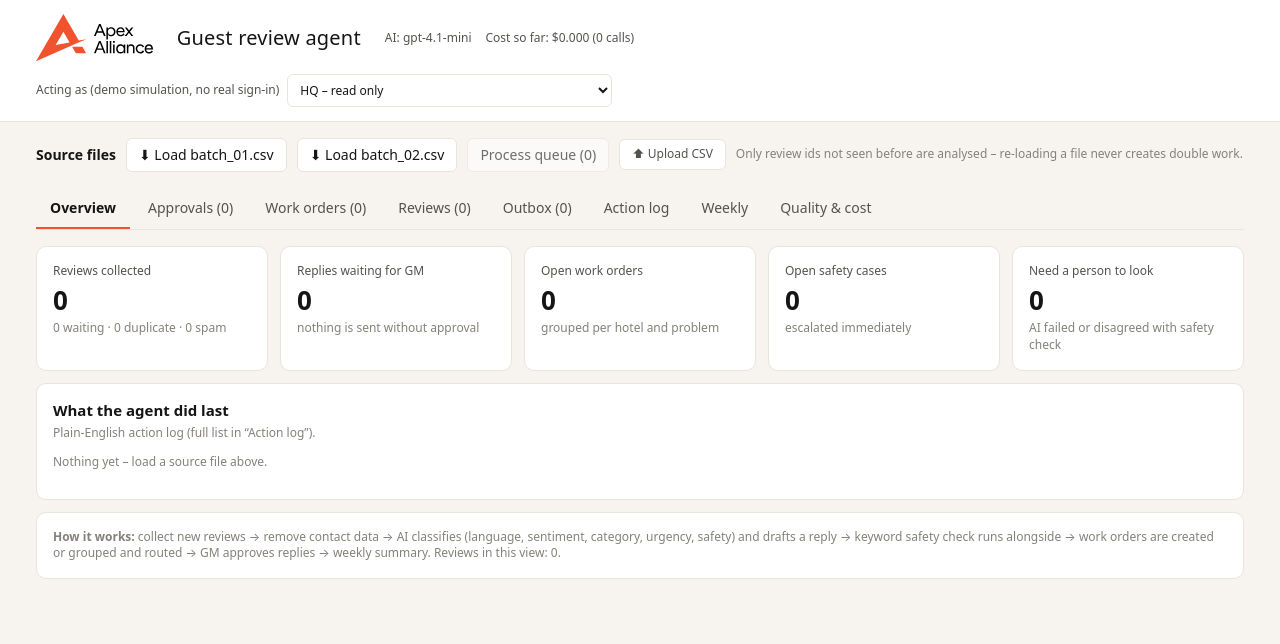
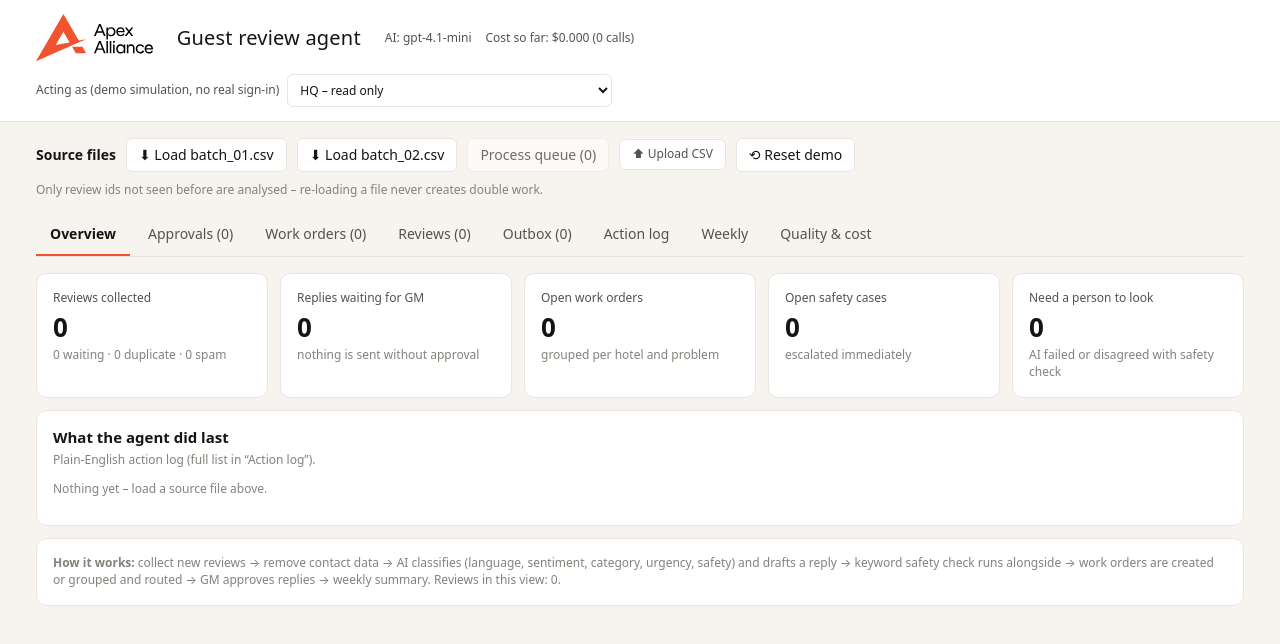
Before and after one commit to juliuspov7/apex-review-agent, a Next.js app: page / in a window 1280 px wide. Shown: the top 644 px of the page. Built offline with nearby package versions, Linux system fonts and the light colour scheme.

Commit message:
Add Reset demo button (admin password)

```diff
--- a/app/Agent.tsx
+++ b/app/Agent.tsx
@@ -139,6 +139,11 @@ export default function Agent() {
               e.target.value = "";
             }} />
           </label>
+          <button className="btn" disabled={!!busy} title="Admin only: deletes all reviews, work orders, drafts and the log so the demo can be run again" onClick={() => {
+            const password = prompt("Reset ALL agent data (reviews, work orders, drafts, log)?\nEnter the admin password to confirm:");
+            if (!password) return;
+            act(async () => { await post("/api/reset", { password }); setMsg({ ok: true, text: "All agent data was reset. Load batch_01.csv to start again." }); });
+          }}>⟲ Reset demo</button>
           <span className="small">Only review ids not seen before are analysed – re-loading a file never creates double work.</span>
         </div>
 
```
